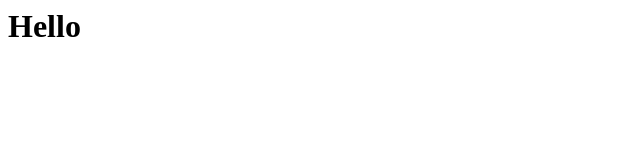
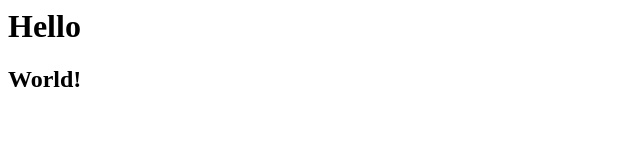
Before and after one commit to BlueMaxv2/BlueMaxv2.github.io, a plain HTML site: page index.html in a window 1280 px wide. Shown: the whole page, without its empty margins (0-640 px from the left). Drawn offline with Linux system fonts and the light colour scheme.

Commit message:
Update index.html

```diff
--- a/index.html
+++ b/index.html
@@ -1 +1,2 @@
 <h1>Hello</h1>
+<h2 color="fafafa">World!</h2>
```
